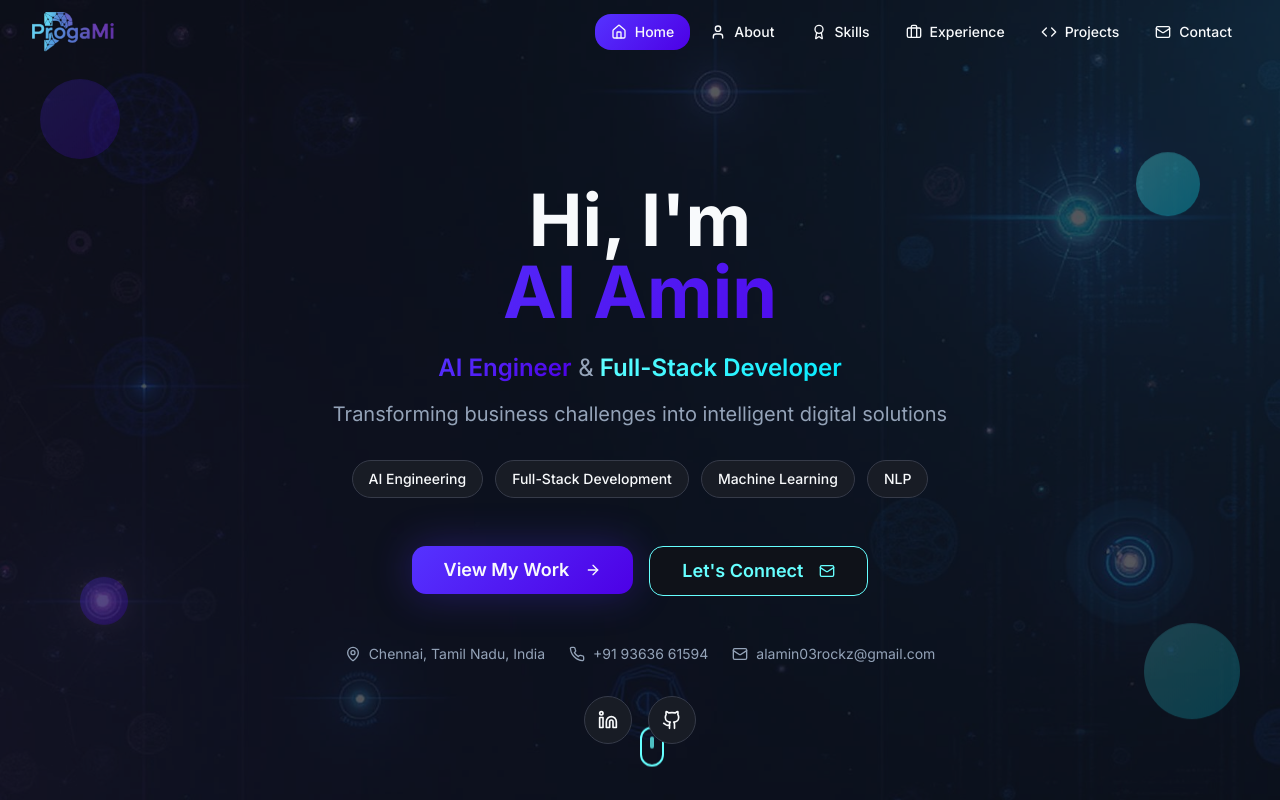
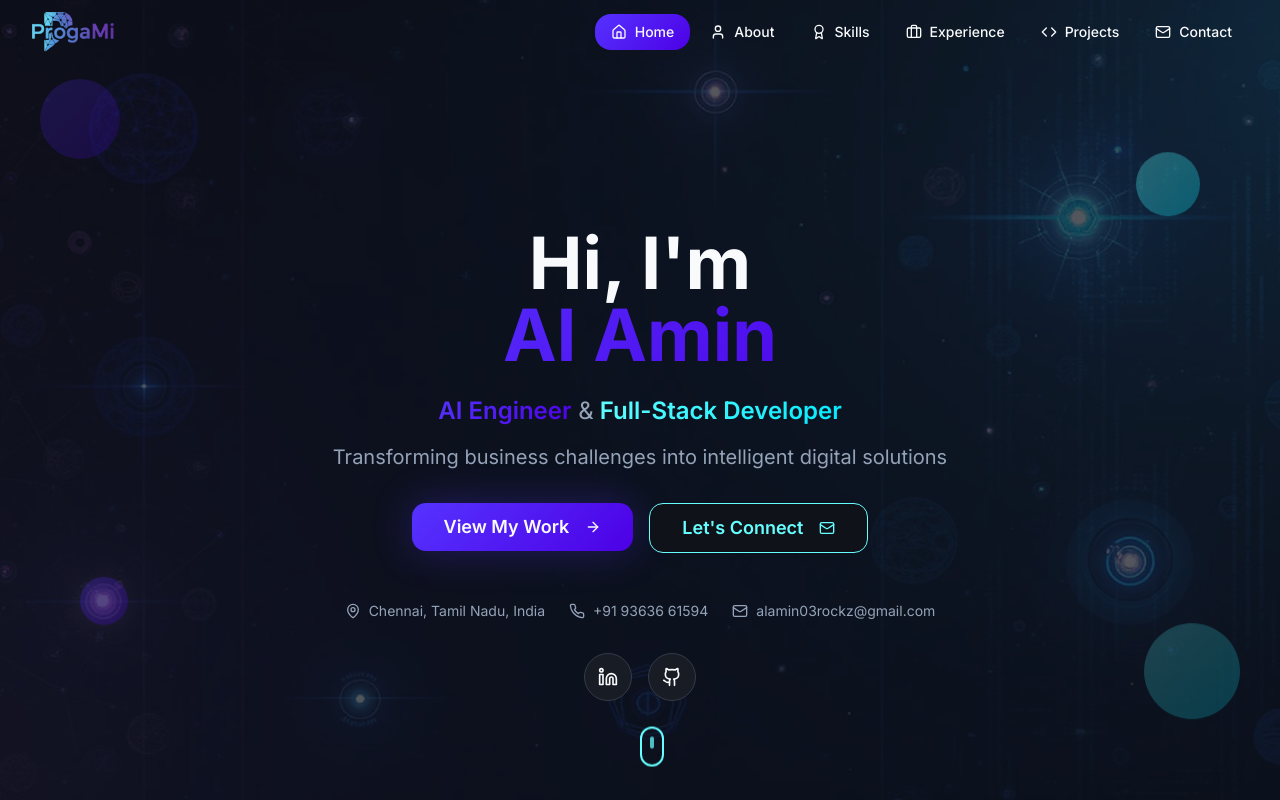
Before and after one commit to Prog-amin/portfolio, a React (Vite) app: page / in a window 1280 px wide. Built offline with nearby package versions, Linux system fonts and the light colour scheme.

Commit message:
Initial commit

```diff
--- a/src/components/Hero.tsx
+++ b/src/components/Hero.tsx
@@ -49,7 +49,7 @@ const Hero = () => {
           </p>
 
           {/* Skills Pills */}
-          <div className="flex flex-wrap justify-center gap-2 sm:gap-3 mb-10 sm:mb-12 px-2">
+          {/* <div className="flex flex-wrap justify-center gap-2 sm:gap-3 mb-10 sm:mb-12 px-2">
             {skills.map((skill, index) => (
               <div
                 key={skill}
@@ -59,7 +59,7 @@ const Hero = () => {
                 {skill}
               </div>
             ))}
-          </div>
+          </div> */}
 
           {/* CTA Buttons */}
           <div className="flex flex-col sm:flex-row gap-3 sm:gap-4 justify-center mb-10 sm:mb-12 px-4">
```
